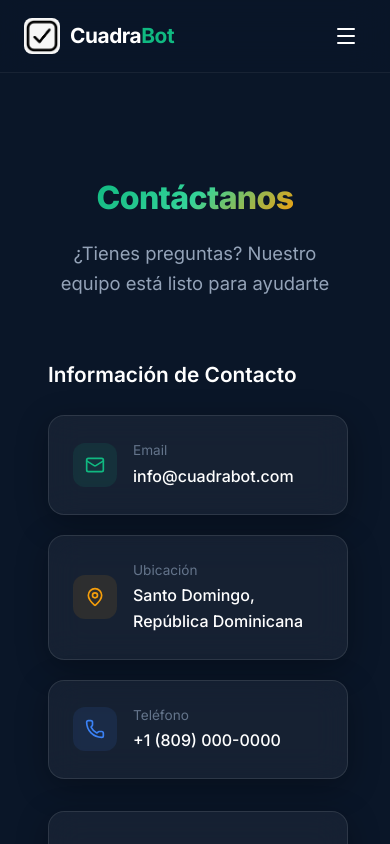
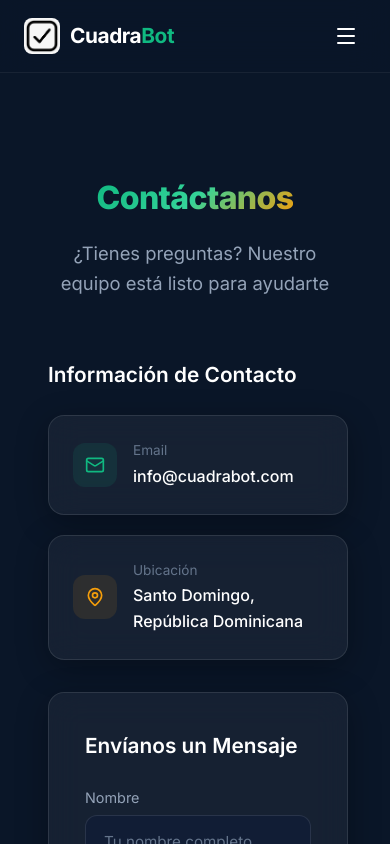
Before and after one commit to Alvaroinfantee/CuadraBot, a Next.js app: page /contacto in a window 390 px wide. Shown: the top 844 px of the page. Built offline with nearby package versions, Linux system fonts and the light colour scheme; no server answers.

Commit message:
Fix: Dockerfile SSL + build env, remove phone from contact, better registration errors

```diff
--- a/src/app/(marketing)/contacto/page.tsx
+++ b/src/app/(marketing)/contacto/page.tsx
@@ -1,5 +1,5 @@
 import type { Metadata } from "next";
-import { Mail, MapPin, Phone } from "lucide-react";
+import { Mail, MapPin } from "lucide-react";
 
 export const metadata: Metadata = {
     title: "Contacto",
@@ -126,29 +126,6 @@ export default function ContactoPage() {
                                 </div>
                             </div>
 
-                            <div
-                                className="glass-card"
-                                style={{ padding: 24, display: "flex", alignItems: "center", gap: 16 }}
-                            >
-                                <div
-                                    style={{
-                                        width: 44,
-                                        height: 44,
-                                        borderRadius: 12,
-                                        background: "rgba(59,130,246,0.1)",
-                                        display: "flex",
-                                        alignItems: "center",
-                                        justifyContent: "center",
-                                        flexShrink: 0,
-                                    }}
-                                >
-                                    <Phone size={20} color="#3B82F6" />
-                                </div>
-                                <div>
-                                    <p style={{ color: "#64748B", fontSize: "0.85rem", marginBottom: 2 }}>Teléfono</p>
-                                    <p style={{ color: "white", fontWeight: 500 }}>+1 (809) 000-0000</p>
-                                </div>
-                            </div>
                         </div>
                     </div>
 
--- a/src/app/api/auth/register/route.ts
+++ b/src/app/api/auth/register/route.ts
@@ -63,8 +63,10 @@ export async function POST(req: Request) {
         );
     } catch (error) {
         console.error("Registration error:", error);
+        const message =
+            error instanceof Error ? error.message : "Error al crear la cuenta";
         return NextResponse.json(
-            { error: "Error al crear la cuenta" },
+            { error: message },
             { status: 500 }
         );
     }
```
Also changed, not shown: 1 other file (tests, documents, lock files or other folders).
